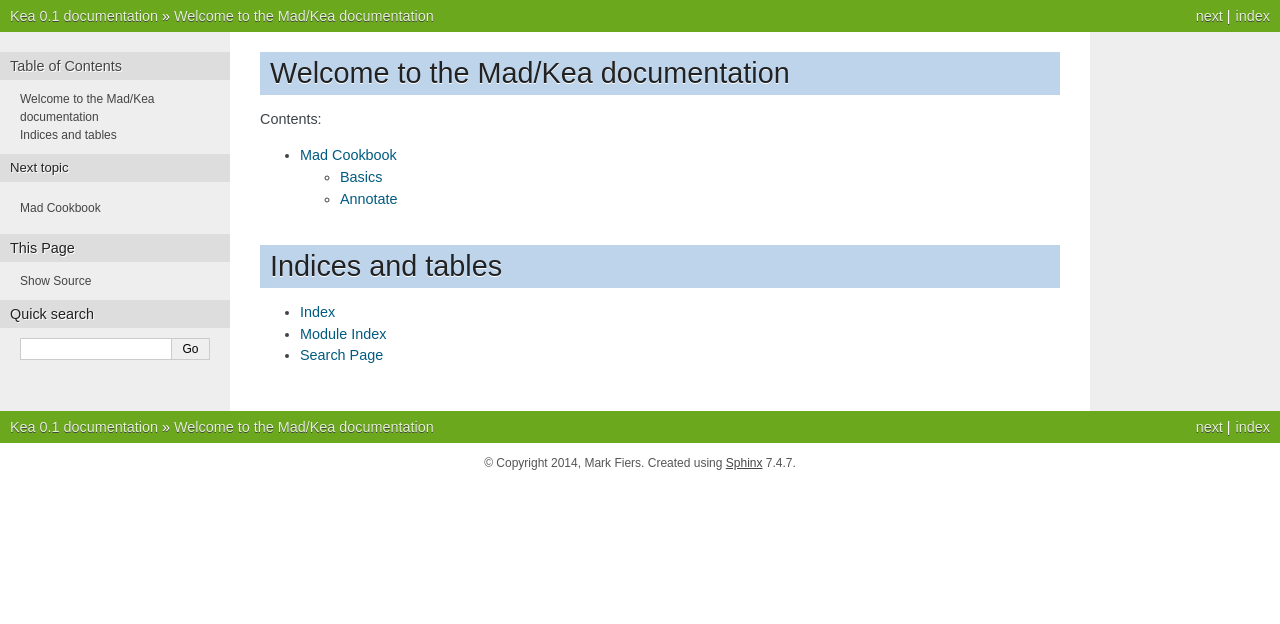
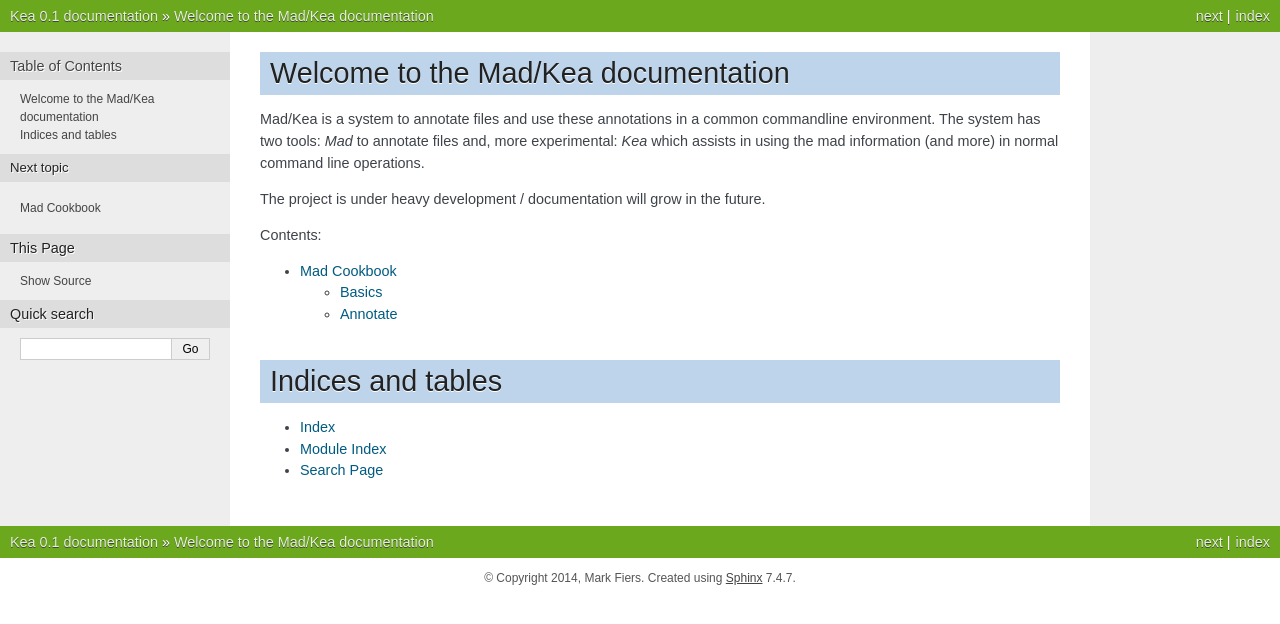
Before and after one commit to mfiers/Kea, a Sphinx documentation site: the page built from docs/index.rst, in a window 1280 px wide. Shown: the top 624 px of the page. Built offline with Sphinx 7.4.7, drawn with Linux system fonts in a browser that asks for light colours.

Commit message:
working on docs

```diff
--- a/docs/index.rst
+++ b/docs/index.rst
@@ -5,6 +5,13 @@
 
 Welcome to the Mad/Kea documentation
 ====================================
+
+Mad/Kea is a system to annotate files and use these annotations in a common
+commandline environment. The system has two tools: *Mad* to annotate files and,
+more experimental: *Kea* which assists in using the mad information (and more) in
+normal command line operations.
+
+The project is under heavy development / documentation will grow in the future.
 
 Contents:
 
```
